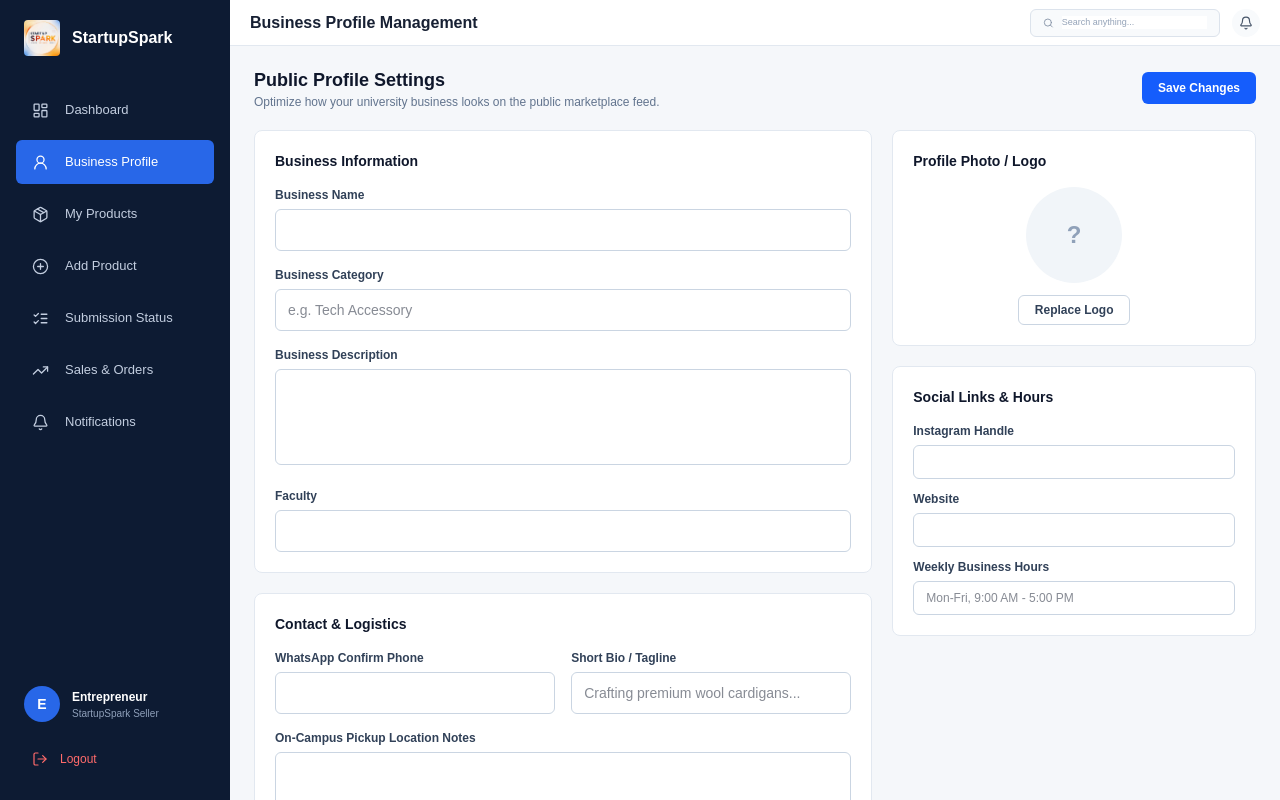
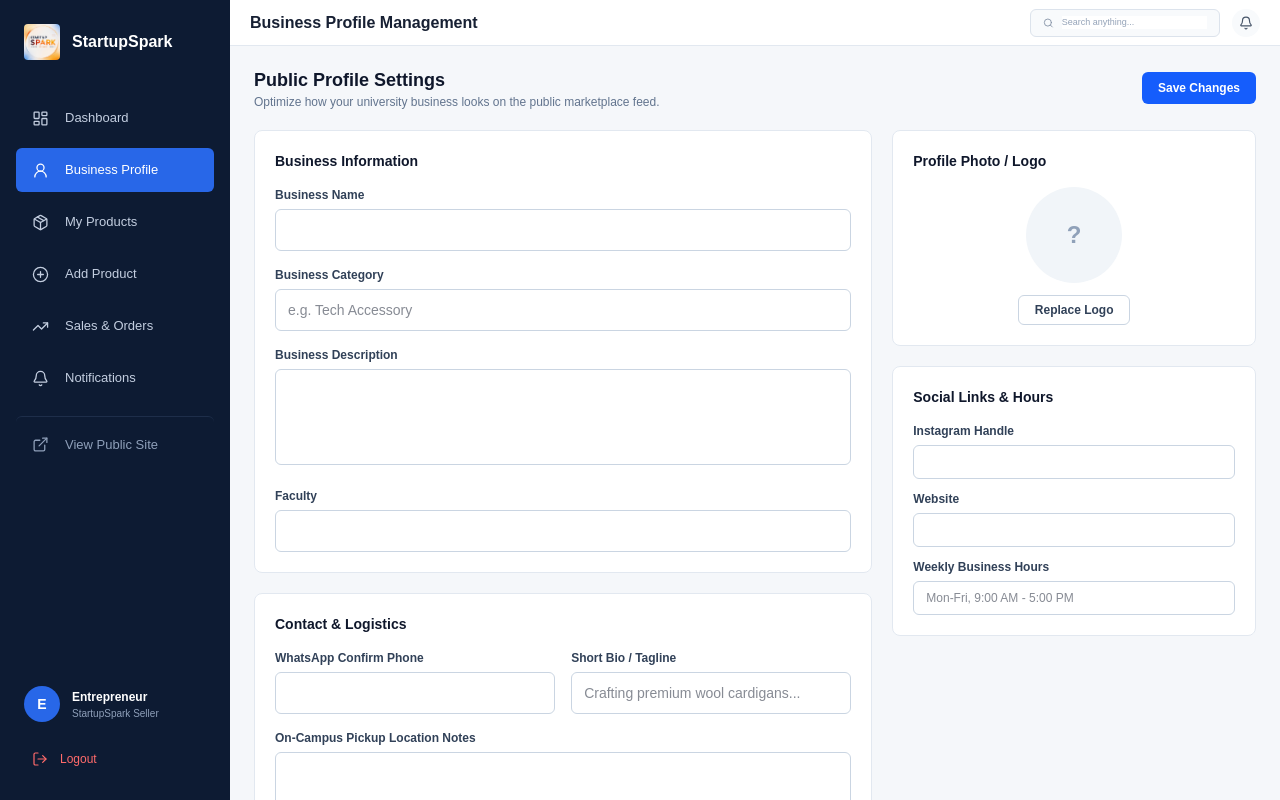
Before and after one commit to dewvithanage/Nexus-Dev-Solutions-, a Next.js app: page /entrepreneur/profile in a window 1280 px wide. Built offline with nearby package versions, Linux system fonts and the light colour scheme; no server answers.

Commit message:
fix: add link back to public site from admin and entrepreneur sidebars

```diff
--- a/components/admin/AdminSidebar.tsx
+++ b/components/admin/AdminSidebar.tsx
@@ -14,6 +14,7 @@ import {
   BarChart3,
   Bell,
   LogOut,
+  ExternalLink,
 } from "lucide-react";
 
 // Same visual pattern as the entrepreneur Sidebar.tsx (dark background,
@@ -45,7 +46,7 @@ export default function AdminSidebar() {
 
   return (
     <aside className="flex h-screen w-[230px] shrink-0 flex-col bg-[#0D1B33] px-4 py-5 text-white">
-      <div className="mb-8 flex items-center gap-3 px-2">
+      <Link href="/" className="mb-8 flex items-center gap-3 rounded-md px-2 py-1 transition hover:bg-[#162A49]">
         <img
           src="/images/startup-spark-logo.png"
           alt="StartupSpark Logo"
@@ -55,7 +56,7 @@ export default function AdminSidebar() {
           <p className="text-[14px] font-bold leading-tight text-white">StartupSpark</p>
           <p className="text-[10px] font-semibold uppercase tracking-wide text-blue-400">Admin</p>
         </div>
-      </div>
+      </Link>
 
       <nav className="flex flex-col gap-1 overflow-y-auto">
         {menuItems.map((item) => {
@@ -76,6 +77,21 @@ export default function AdminSidebar() {
             </Link>
           );
         })}
+
+        {/* FIX: there was previously no way to get back to the public
+            site from the admin portal at all, other than manually
+            editing the URL or using browser back (which could lose
+            in-progress form data). Opens in a new tab so the admin
+            session/page state isn't lost either way. */}
+        <a
+          href="/"
+          target="_blank"
+          rel="noopener noreferrer"
+          className="mt-2 flex h-[40px] items-center gap-3 rounded-md border-t border-[#1E2E4A] px-4 pt-3 text-[12.5px] text-[#8FA0BA] transition hover:bg-[#162A49] hover:text-white"
+        >
+          <ExternalLink size={16} strokeWidth={1.8} />
+          <span>View Public Site</span>
+        </a>
       </nav>
 
       <div className="mt-auto pt-4">
--- a/components/entrepreneur/dashboard/Sidebar.tsx
+++ b/components/entrepreneur/dashboard/Sidebar.tsx
@@ -8,10 +8,10 @@ import {
   UserRound,
   Package,
   CirclePlus,
-  ListChecks,
   TrendingUp,
   Bell,
   LogOut,
+  ExternalLink,
 } from "lucide-react";
 
 const menuItems = [
@@ -19,7 +19,6 @@ const menuItems = [
   { name: "Business Profile", href: "/entrepreneur/profile", icon: UserRound },
   { name: "My Products", href: "/entrepreneur/products", icon: Package },
   { name: "Add Product", href: "/entrepreneur/products/add", icon: CirclePlus },
-  { name: "Submission Status", href: "/entrepreneur/products/status", icon: ListChecks },
   { name: "Sales & Orders", href: "/entrepreneur/orders", icon: TrendingUp },
   { name: "Notifications", href: "/entrepreneur/notifications", icon: Bell },
 ];
@@ -59,14 +58,14 @@ export default function Sidebar() {
 
   return (
     <aside className="flex h-screen w-[230px] shrink-0 flex-col bg-[#0D1B33] px-4 py-5 text-white">
-      <div className="mb-8 flex items-center gap-3 px-2">
+      <Link href="/" className="mb-8 flex items-center gap-3 rounded-md px-2 py-1 transition hover:bg-[#162A49]">
         <img
           src="/images/startup-spark-logo.png"
           alt="StartupSpark Logo"
           className="h-9 w-9 rounded object-cover"
         />
         <span className="text-[16px] font-bold text-white">StartupSpark</span>
-      </div>
+      </Link>
 
       <nav className="flex flex-col gap-2">
         {menuItems.map((item) => {
@@ -87,6 +86,20 @@ export default function Sidebar() {
             </Link>
           );
         })}
+
+        {/* FIX: there was previously no way to get back to the public
+            site from the entrepreneur portal at all. Opens in a new tab
+            so the entrepreneur's current page/form state isn't lost
+            either way. */}
+        <a
+          href="/"
+          target="_blank"
+          rel="noopener noreferrer"
+          className="mt-2 flex h-[44px] items-center gap-4 rounded-md border-t border-[#1E2E4A] px-4 pt-3 text-[13px] text-[#8FA0BA] transition hover:bg-[#162A49] hover:text-white"
+        >
+          <ExternalLink size={17} strokeWidth={1.8} />
+          <span>View Public Site</span>
+        </a>
       </nav>
 
       <div className="mt-auto">
```
